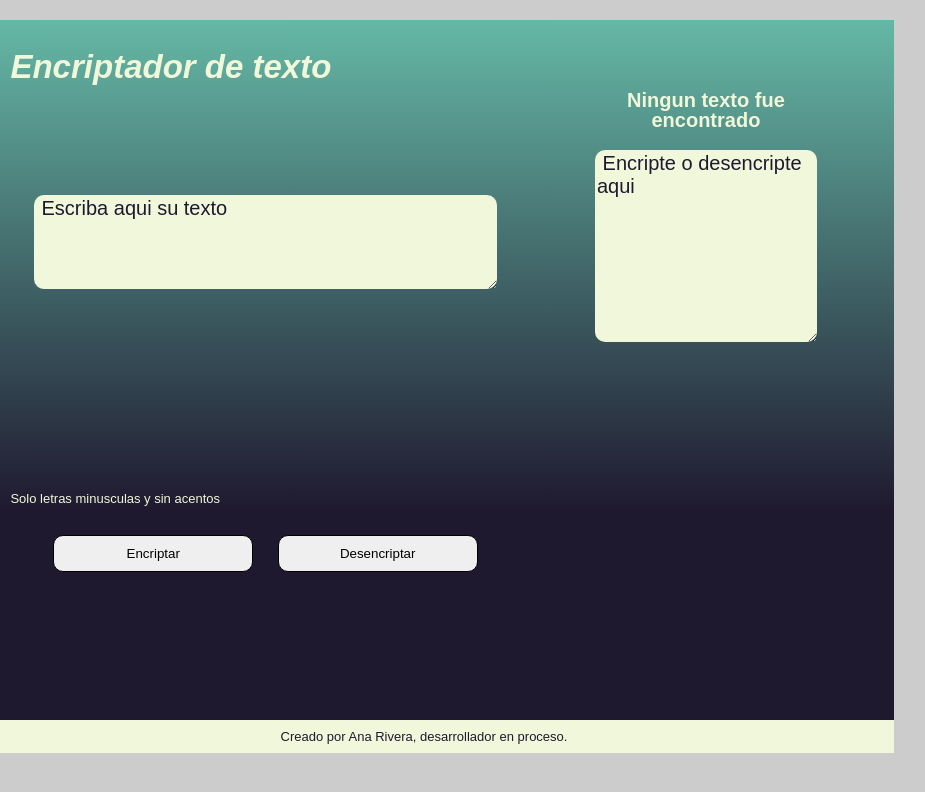
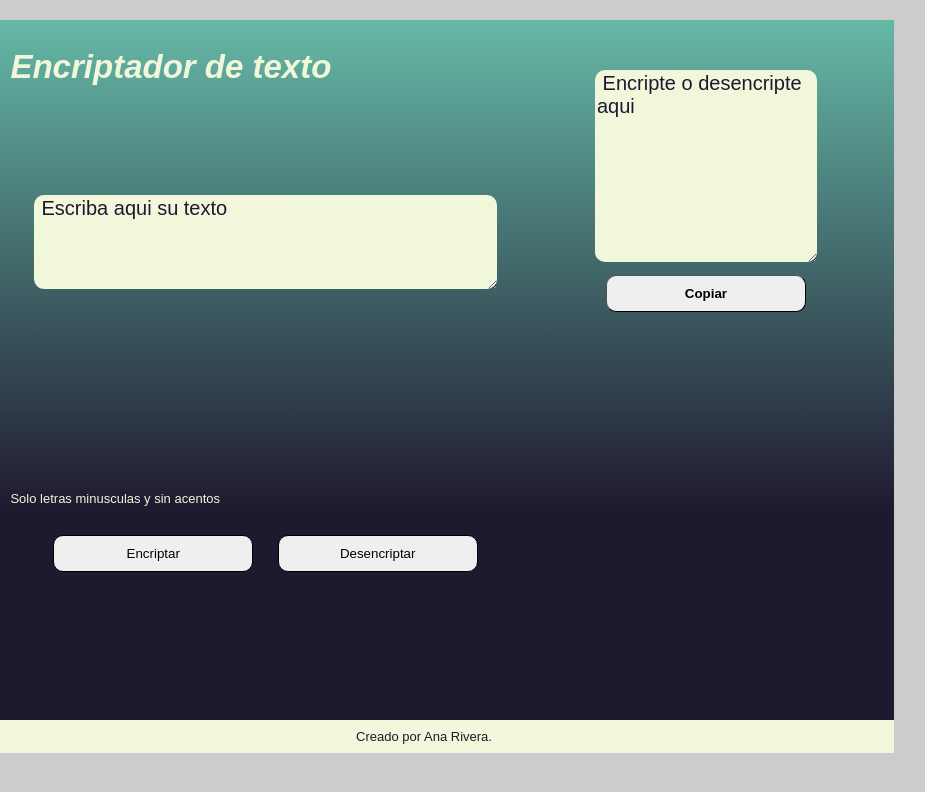
Before and after one commit to Agr1205/ServidorChallenge, a plain HTML site: page index.html in a window 1280 px wide. Both pictures are taken after a click on the button "Encriptar". Shown: the full height of the page, 216-1141 px from the left. Drawn offline with Linux system fonts and the light colour scheme.

Commit message:
eliminacion del display none para boton copiar

```diff
--- a/index.html
+++ b/index.html
@@ -33,7 +33,7 @@
             </main>
 
             <footer>
-                <h1>Creado por Ana Rivera, desarrollador en proceso.</h1>
+                <h1>Creado por Ana Rivera.</h1>
             </footer>
 
 
--- a/script.js
+++ b/script.js
@@ -29,6 +29,7 @@ function encriptar() {
 
     }
     document.querySelector(".muneco").style.display = "none";
+    document.querySelector(".texto1").style.display = "none";
 
     inputmensaje.value = resultado
     inputText.value = "";
--- a/style.css
+++ b/style.css
@@ -128,14 +128,13 @@ main section{
 
 .seccion2 button{
     position: relative;
-    top: 67px;
+    top: 0;;
     width: 200px;
     padding: 10px;
     margin: 10px;
     border-radius: 10px;
     font-weight: bold;
     border-width: 1px;
-    display: none;
 }
 
 .seccion2 button:hover {
```
